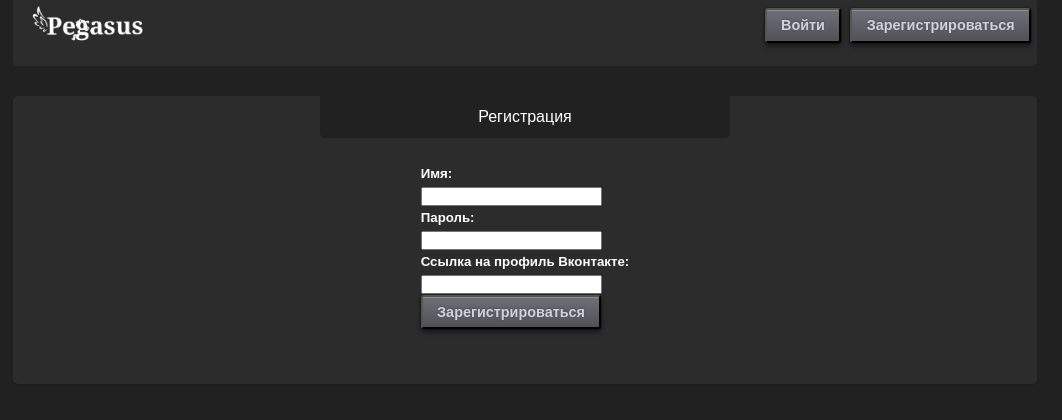
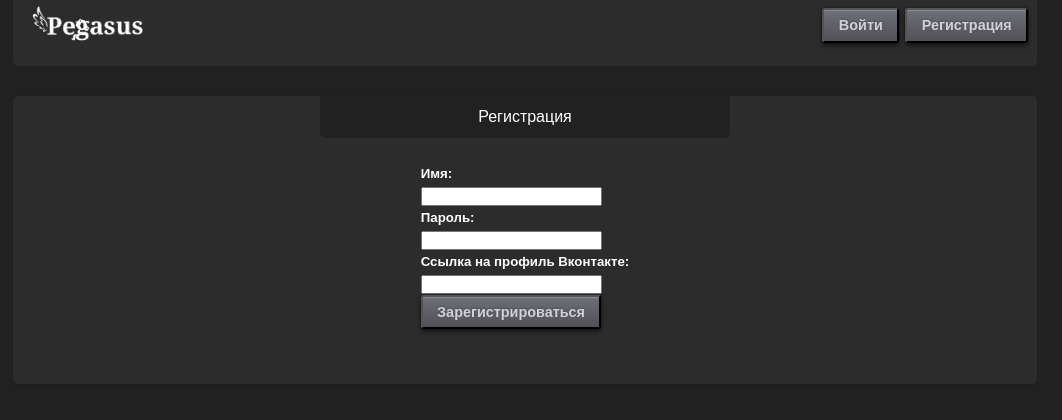
Before and after one commit to Igor-hub-it/Kyrsovaya, a Flask app: page /registration in a window 1280 px wide. Shown: the top 420 px of the page, without its empty margins (115-1177 px from the left). Run offline with Flask 2, Linux system fonts and the light colour scheme.

Commit message:
add link to registration page

```diff
--- a/templates/header.html
+++ b/templates/header.html
@@ -5,8 +5,8 @@
                 <img src="../static/img/logo.png" alt="Pegasus" width="120">
             </a>
             <div class="button_nav">
-                <p><button class="log_in">Войти</button></p>
-                <p><button class="sign_up">Зарегистрироваться</button></p>
+                <a><button class="log_in">Войти</button></a>
+                <a href="/registration"><button class="sign_up">Регистрация</button></a>
             </div>
         </div>
     </nav>
```
